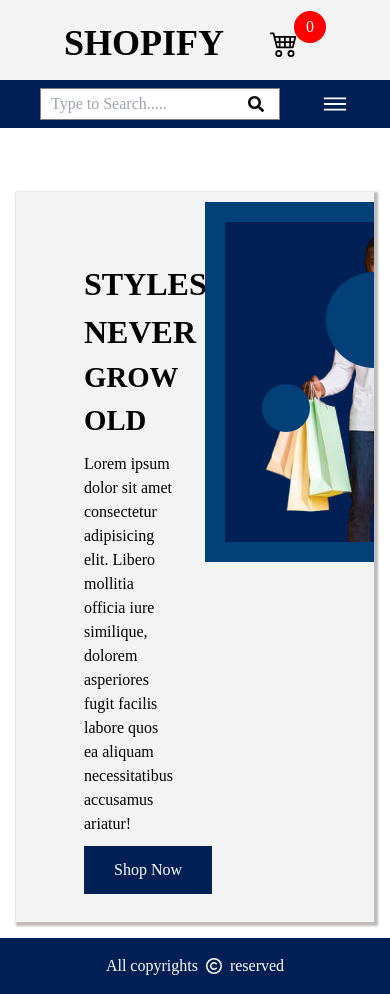
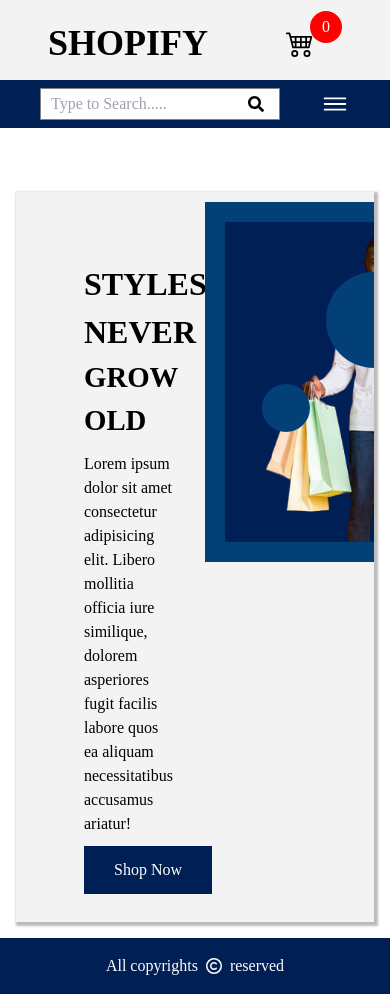
Before and after one commit to nidhi-mamman/Shopify, a React (Vite) app in the folder Frontend/: page / in a window 390 px wide. Built offline with nearby package versions, Linux system fonts and the light colour scheme; no server answers.

Commit message:
fourth commmit

```diff
--- a/Frontend/src/CSS/Navbar.css
+++ b/Frontend/src/CSS/Navbar.css
@@ -148,7 +148,6 @@
   .nav-bar ul {
     display: flex;
     align-items: center;
-    padding-inline:1rem;
     justify-content: space-between;
   }
 
```
